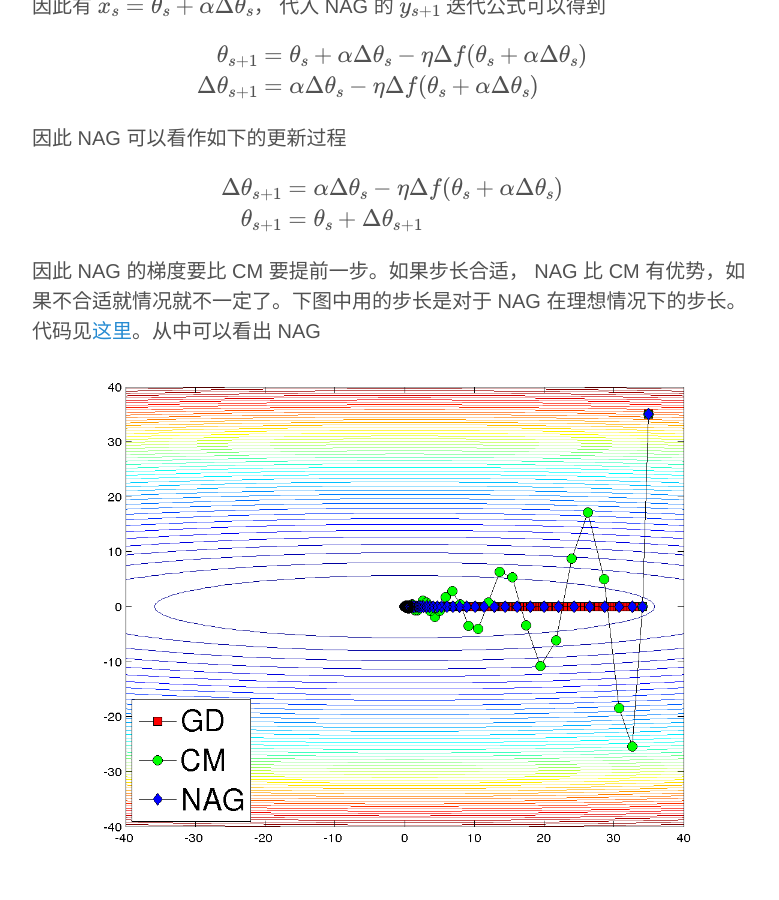
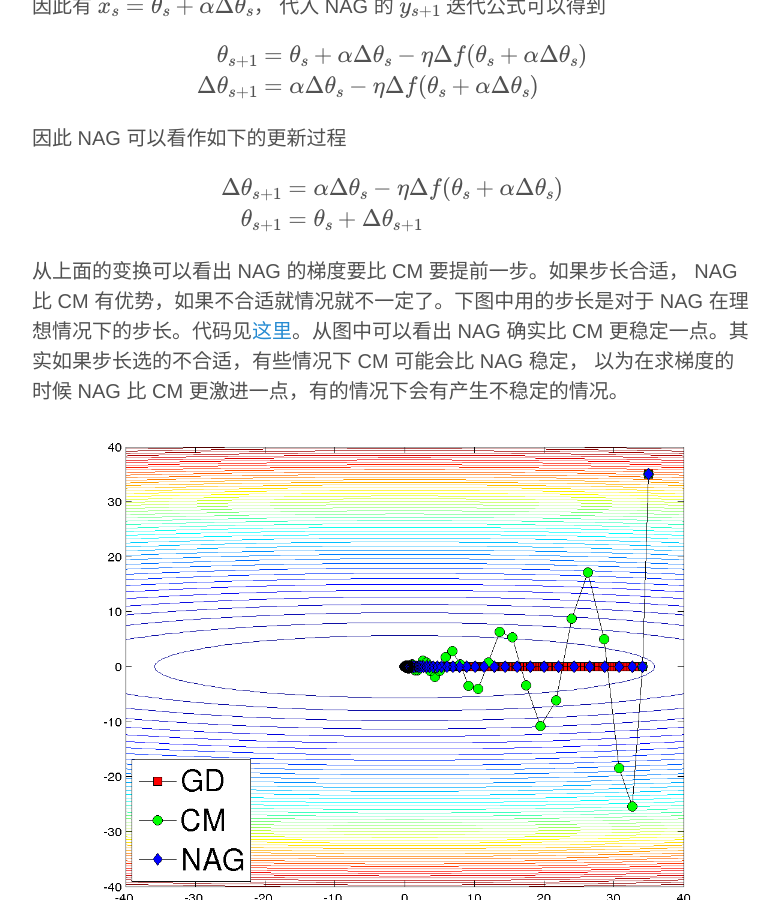
Before and after one commit to bjsc/cswhjiang.github.io, a Jekyll site: the page built from _posts/2015-07-31-nag-and-cm.md, in a window 1280 px wide and 900 px high, scrolled down 939 px. Shown: the whole window, without its empty margins (248-1027 px from the left). Built offline with Jekyll 4.4.1, drawn with Linux system fonts in a browser that asks for light colours; formulas are drawn with MathJax 3; comment, search, counter and statistics services are not loaded.

```diff
--- a/_posts/2015-07-31-nag-and-cm.md
+++ b/_posts/2015-07-31-nag-and-cm.md
@@ -53,7 +53,7 @@
 \end{align}
 $$
 
-因此 NAG 的梯度要比 CM 要提前一步。如果步长合适， NAG 比 CM 有优势，如果不合适就情况就不一定了。下图中用的步长是对于 NAG 在理想情况下的步长。代码见[这里](https://gist.github.com/cswhjiang/676b410a975b65761e8d)。从中可以看出 NAG
+从上面的变换可以看出 NAG 的梯度要比 CM 要提前一步。如果步长合适， NAG 比 CM 有优势，如果不合适就情况就不一定了。下图中用的步长是对于 NAG 在理想情况下的步长。代码见[这里](https://gist.github.com/cswhjiang/676b410a975b65761e8d)。从图中可以看出 NAG 确实比 CM 更稳定一点。其实如果步长选的不合适，有些情况下 CM 可能会比 NAG 稳定， 以为在求梯度的时候 NAG 比 CM 更激进一点，有的情况下会有产生不稳定的情况。
 ![nag和cm的比较](/figures/gd_cm_nag_my.png)
 
 
```
